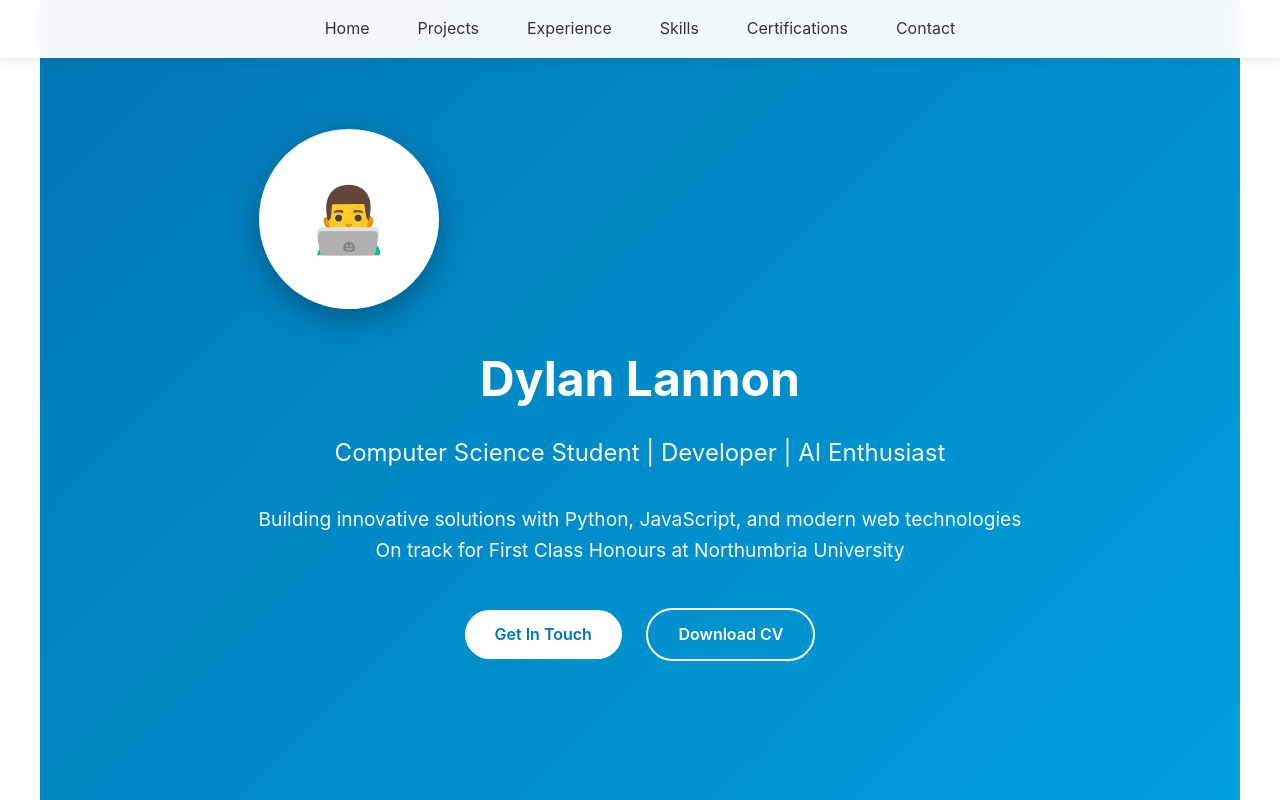
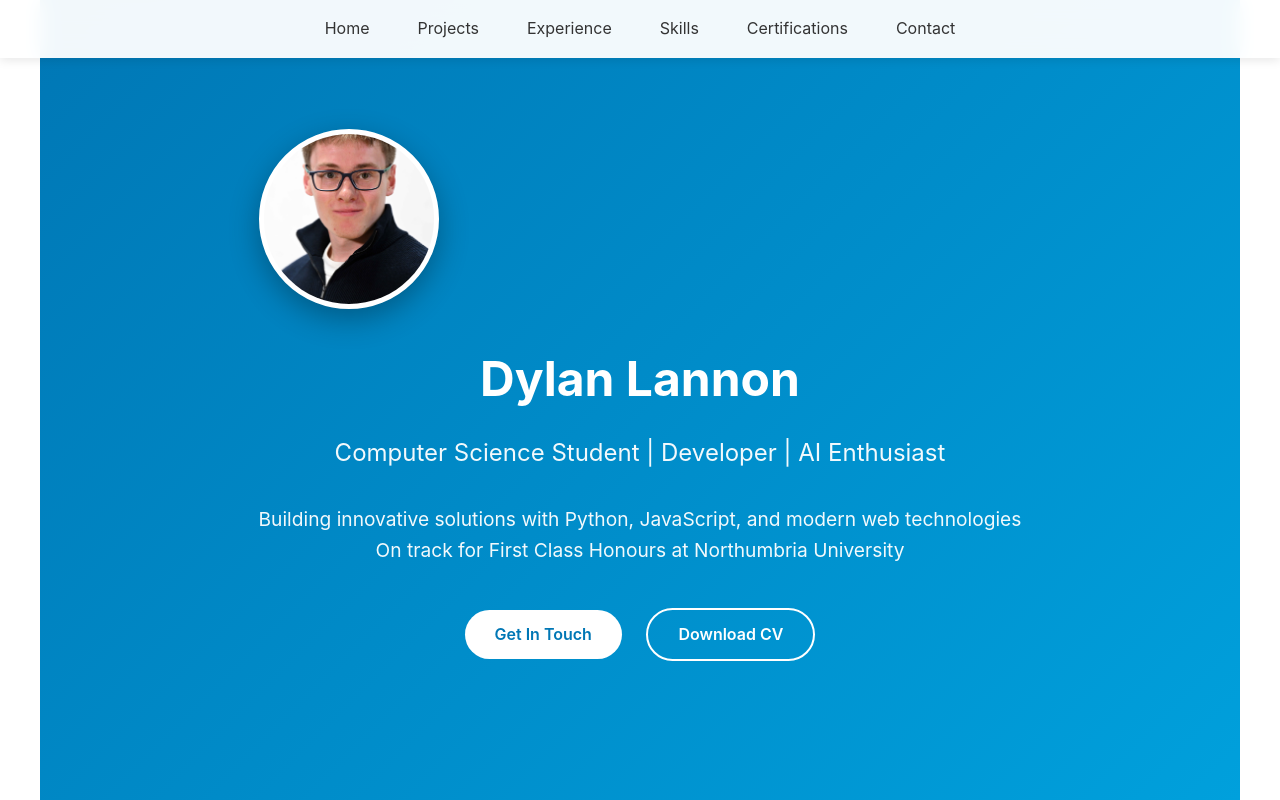
Before and after one commit to DylanLannon/dylanlannon.github.io, a plain HTML site: page index.html in a window 1280 px wide. Shown: the top 800 px of the page. Drawn offline with Linux system fonts and the light colour scheme.

```diff
--- a/index.html
+++ b/index.html
@@ -343,7 +343,7 @@
 
     <section id="home" class="hero">
         <div class="hero-content">
-            <div class="profile-image">👨‍💻</div>
+            <img src="profile.jpg" alt="Dylan Lannon" class="profile-image">
             <h1>Dylan Lannon</h1>
             <h2>Computer Science Student | Developer | AI Enthusiast</h2>
             <p class="tagline">Building innovative solutions with Python, JavaScript, and modern web technologies<br>On track for First Class Honours at Northumbria University</p>
```
